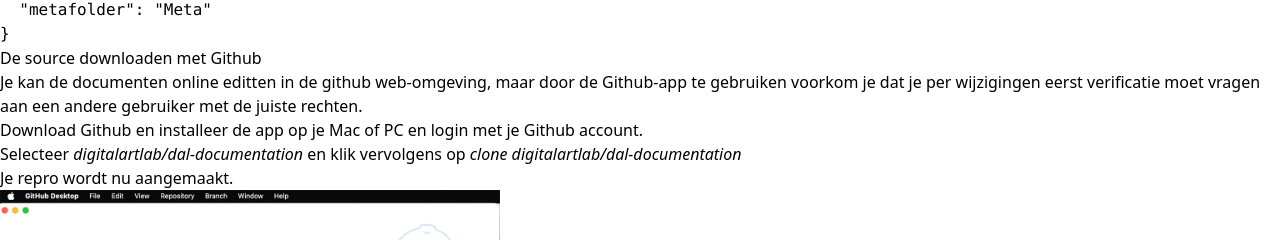
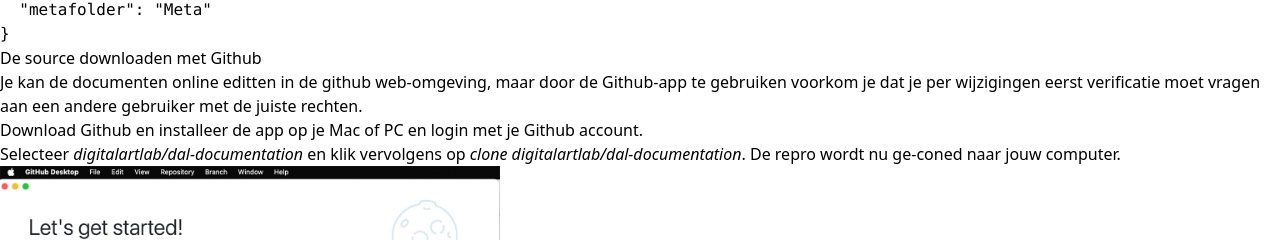
Before and after one commit to digitalartlab/dal-documentation, a Next.js app: page /metafolder/documentatie_schrijven in a window 1280 px wide. Shown: the part 1394-1634 px from the top of the page. Built offline with nearby package versions, Linux system fonts and the light colour scheme.

Commit message:
Update documentatie_schrijven.mdx

```diff
--- a/pages/metafolder/documentatie_schrijven.mdx
+++ b/pages/metafolder/documentatie_schrijven.mdx
@@ -82,9 +82,8 @@ je per wijzigingen eerst verificatie moet vragen aan een andere gebruiker met de
 [Download Github](https://desktop.github.com/download/) en installeer de app op je Mac of PC en login met je
 Github account.
 
-Selecteer *digitalartlab\/dal-documentation* en klik vervolgens op *clone digitalartlab\/dal-documentation*
-
-Je repro wordt nu aangemaakt.
+Selecteer *digitalartlab\/dal-documentation* en klik vervolgens op *clone digitalartlab\/dal-documentation*.
+De repro wordt nu ge-coned naar jouw computer.
 
 [<img src="/assets/meta/03-select-repo.jpg" width="500"/>]()
 
```
